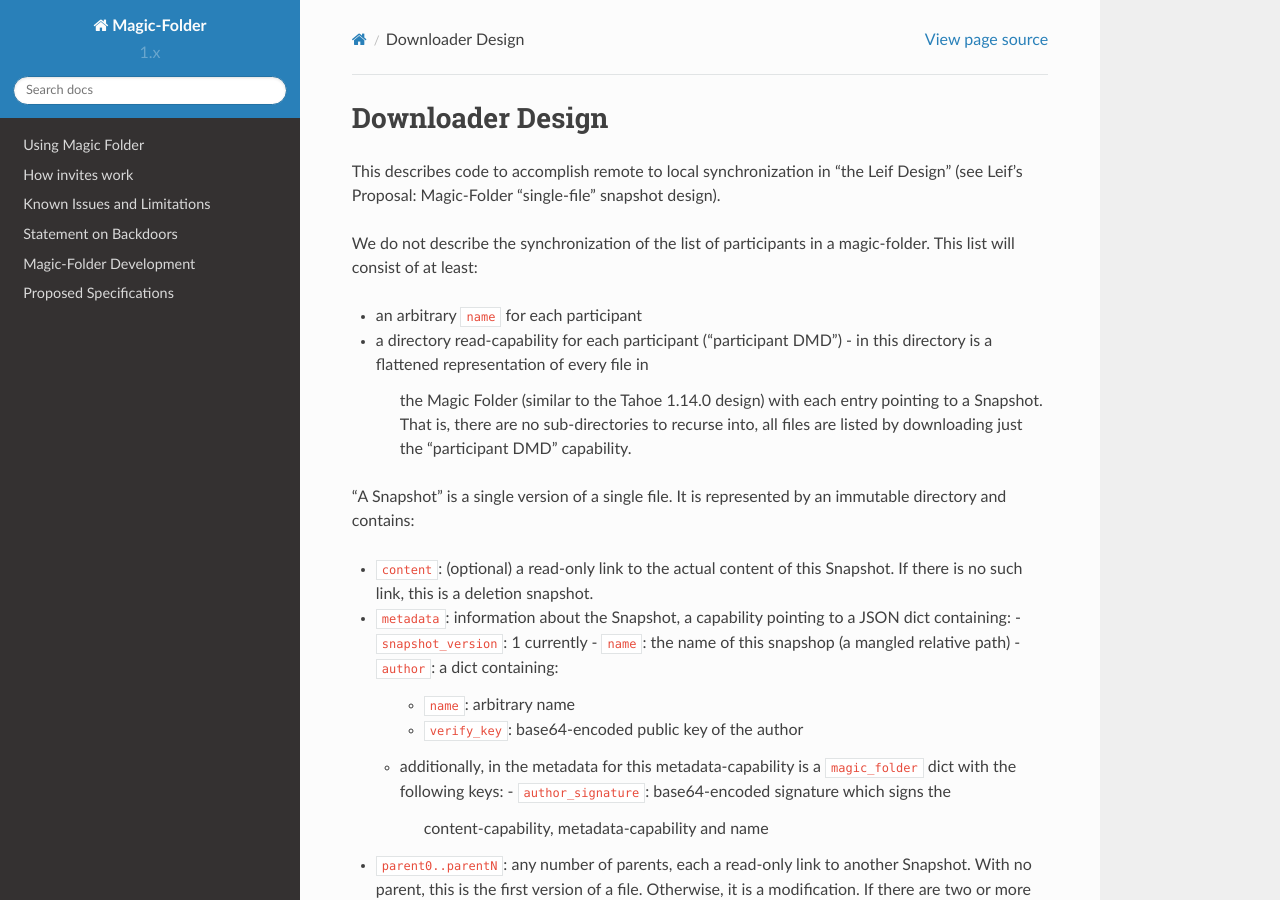
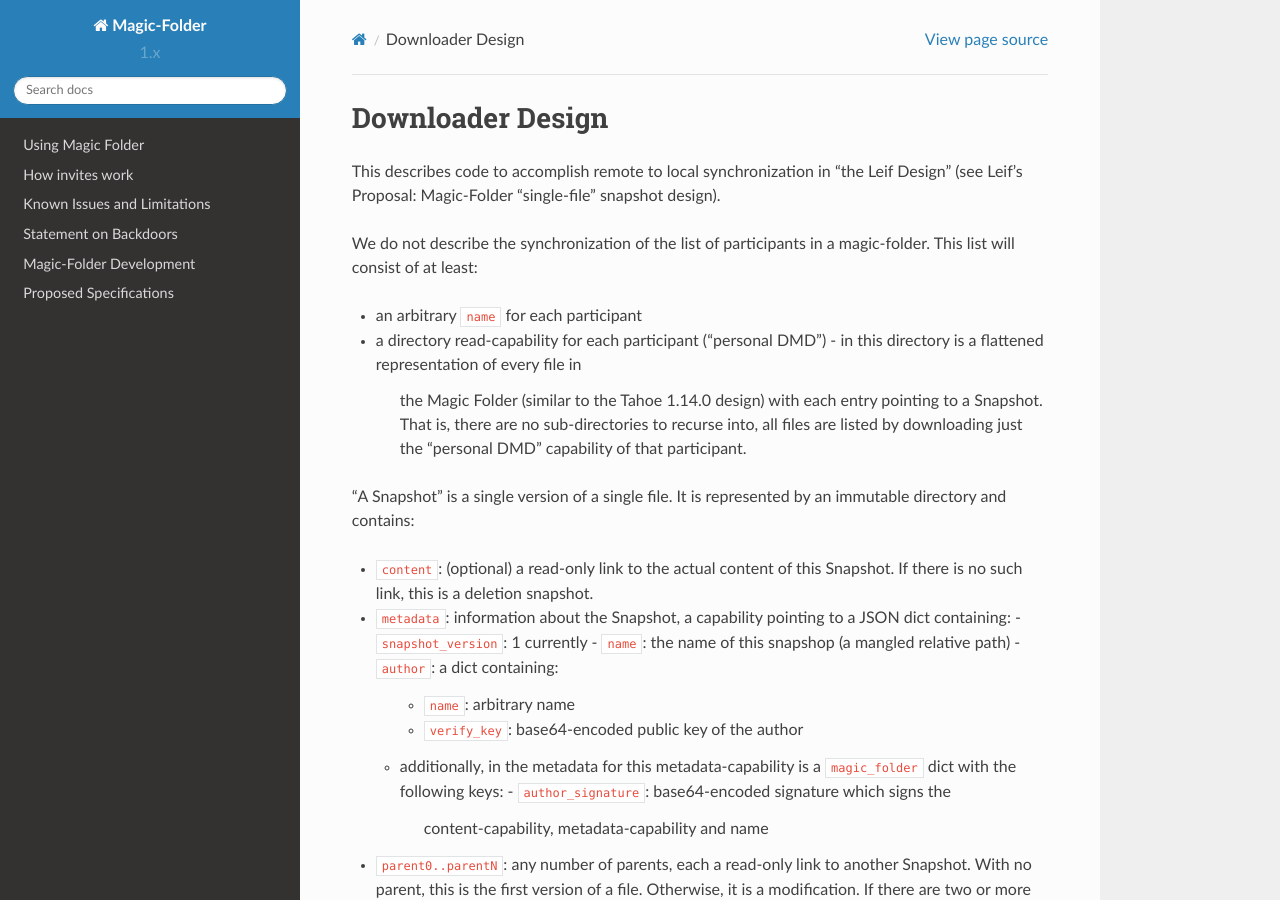
Before and after one commit to tahoe-lafs/magic-folder, a Sphinx documentation site: the page built from docs/downloader.rst, in a window 1280 px wide and 900 px high. Built offline with Sphinx 7.4.7 and the Read the Docs theme 2.0.0, drawn with Linux system fonts in a browser that asks for light colours.

Commit message:
consistency

```diff
--- a/docs/downloader.rst
+++ b/docs/downloader.rst
@@ -14,12 +14,12 @@
 a magic-folder. This list will consist of at least:
 
 - an arbitrary ``name`` for each participant
-- a directory read-capability for each participant ("participant DMD")
+- a directory read-capability for each participant ("personal DMD")
   - in this directory is a flattened representation of every file in
     the Magic Folder (similar to the Tahoe 1.14.0 design) with each
     entry pointing to a Snapshot. That is, there are no
     sub-directories to recurse into, all files are listed by
-    downloading just the "participant DMD" capability.
+    downloading just the "personal DMD" capability of that participant.
 
 "A Snapshot" is a single version of a single file. It is represented
 by an immutable directory and contains:
```
